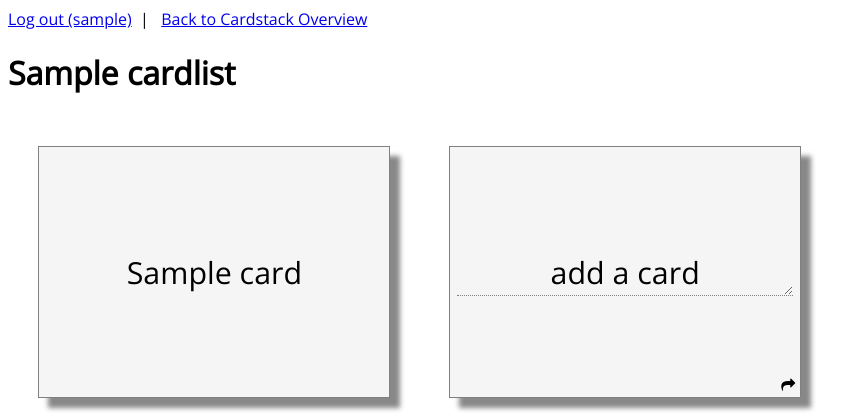
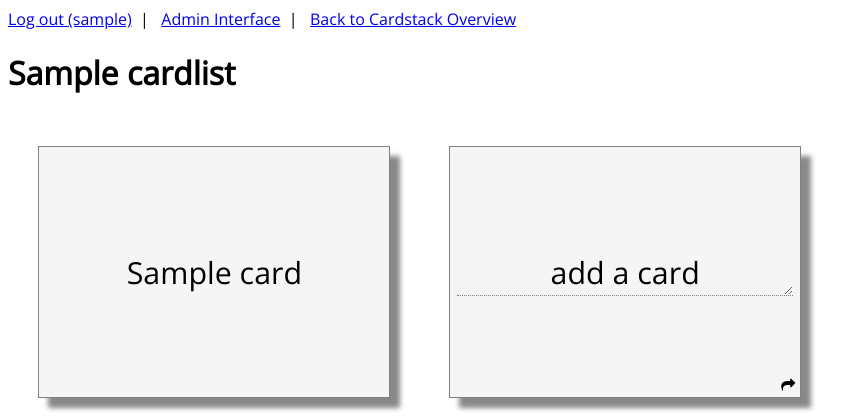
Before and after one commit to macolo/flashcards, a Django app: page /cardlists/1/ in a window 1280 px wide. Shown: the top 420 px of the page, without its empty margins (0-868 px from the left). Run offline with Django 3.2, Linux system fonts and the light colour scheme; a user stored in the database is signed in; tables that the repository leaves empty hold one stand-in row (values such as "Sample post"); some libraries are stand-ins or nearby versions; some web fonts are replaced.

Commit message:
Added link to admin interface for admins

```diff
--- a/cards/templates/base.html
+++ b/cards/templates/base.html
@@ -28,6 +28,12 @@
             <a href="{% url 'login' %}">Log in</a>
         {% endif %}
     </div>
+    {% if user.is_superuser or user.is_staff %}
+         <div class="header-element-separator">&nbsp;&nbsp;| &nbsp;&nbsp;</div>
+         <div class="header-element">
+            <a href="{% url 'admin:index' %}">Admin Interface</a>
+         </div>
+    {% endif %}
     {% block header %}{% endblock %}
 </div>
 <div id="content">
```
